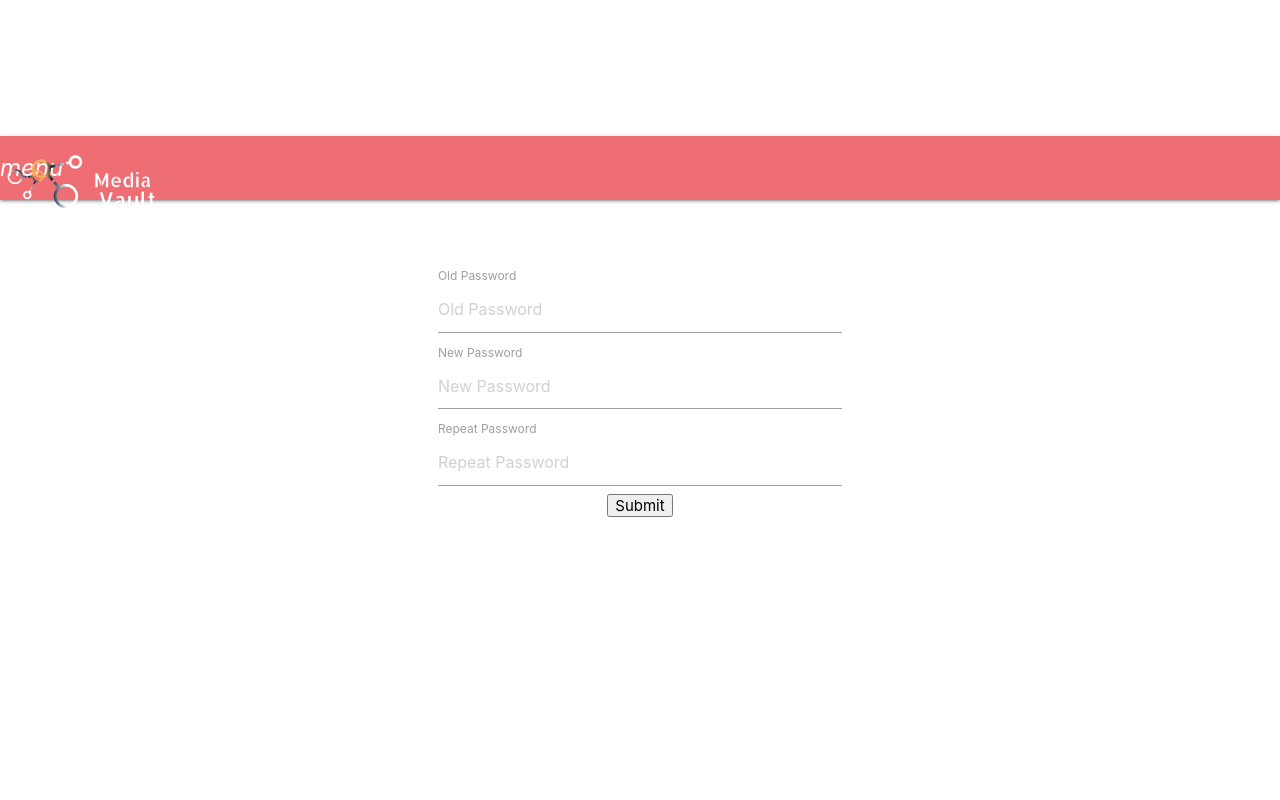
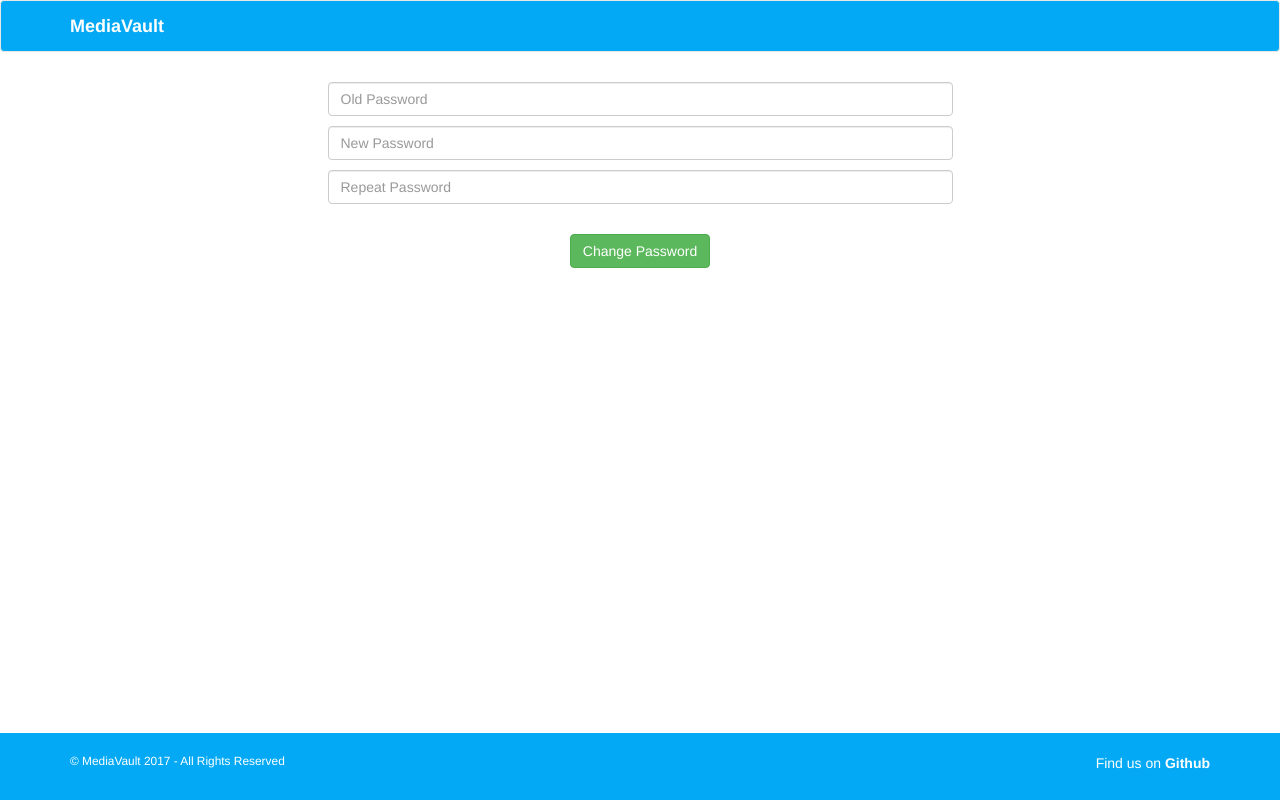
Before and after one commit to iiitv/mediavault, a Django app: template mediavault/web/templates/change-password.html in a window 1280 px wide. Run offline with Django 3.2, Linux system fonts and the light colour scheme; the template is opened without the code that fills it, so the values that code supplies are empty; some libraries are stand-ins or nearby versions.

Commit message:
Improved change password page

```diff
--- a/mediavault/web/templates/change-password.html
+++ b/mediavault/web/templates/change-password.html
@@ -1,98 +1,26 @@
-<!DOCTYPE html>
-<html lang="en">
-<head>
-    <meta charset="UTF-8">
-    <title>MediaVault | Change Password</title>
-    <link rel="stylesheet" href="/static/css/materialize.css" type="text/css" media="all">
-    <link rel="stylesheet" href="/static/css/home.css" type="text/css" media="all">
-
-</head>
-<body>
-<div class="header">
-    <center>
-        <h1 style="display: inline-block; color:white;vertical-align: middle;">MediaVault - Change Password</h1>
-    </center>
+{% extends "base.html" %}
+    {% block main_body %}
+        {% for error in errors %}
+            <div class="text-center">
+                <span class="alert alert-danger">{{ error }}</span>
             </div>
-
-
-<ul id="dropdown1" class="dropdown-content">
-    <li><a href="/shared-items">Manage Files</a></li>
-    <li><a class="dropdown-button" href="/master/user" data-activates="dropdown4">Manage Users<i
-            class="material-icons right"></i></a></li>
-
-    <ul id="dropdown4" class="dropdown-content">
-        <li><a href="//master/user/add">Add User</a></li>
-        <li><a href="/master/user/modify">Modify User</a></li>
-        <li><a href="/master/user/reset">Reset Password</a></li>
-    </ul>
-</ul>
-
-<ul id="dropdown2" class="dropdown-content">
-    <li><a href="/change-password">Change Password</a></li>
-    <li><a href="/logout">Logout</a></li>
-</ul>
-
-<ul id="dropdown3" class="dropdown-content">
-    <li><a href="/online">Online Media</a></li>
-</ul>
-
-
-<nav>
-    <div class="nav-wrapper">
-        <a href="#!" class="brand-logo"><img src="/static/images/logo2.png"
-                                             style="display:inline-block;vertical-align: middle;"></a>
-        <a href="#" data-activates="mobile-demo" class="button-collapse"><i class="material-icons">menu</i></a>
-        <ul class="side-nav" id="mobile-demo">
-            <li><a href="/">Home</a></li>
-            <li><a href="/explore">Explore</a></li>
-            <li><a href="/suggestions">Suggestions</a></li>
-            <li><a class="dropdown-button" href="#!" data-activates="dropdown1">Master Access<i
-                    class="material-icons right"></i></a></li>
-            <li><a class="dropdown-button" href="#!" data-activates="dropdown2">Account<i
-                    class="material-icons right"></i></a></li>
-            <li><a class="dropdown-button" href="#!" data-activates="dropdown3">More<i class="material-icons right"></i></a>
-            </li>
-        </ul>
-        <ul class="right hide-on-med-and-down">
-            <li><a href="/#!">Home</a></li>
-            <li><a href="/explore">Explore</a></li>
-            <li><a href="/suggestions">Suggestions</a></li>
-            <li><a class="dropdown-button" href="#!" data-activates="dropdown1">Master Access<i
-                    class="material-icons right"></i></a></li>
-            <li><a class="dropdown-button" href="#!" data-activates="dropdown2">Account<i
-                    class="material-icons right"></i></a></li>
-            <li><a class="dropdown-button" href="#!" data-activates="dropdown3">More<i class="material-icons right"></i></a>
-            </li>
-        </ul>
-    </div>
-</nav>
-{% for error in errors %}
-    {{ error }}
         {% endfor %}
         {% for message in messages %}
-    {{ message }}
+            <div class="text-center">
+                <span class="alert alert-info">{{ message }}</span>
+            </div>
         {% endfor %}
         <form method="post" style="margin-top: 30px;">
             {% csrf_token %}
             <div class="row">
-        <div class="col offset-s2 s8 offset-m4 m4 offset-l4 l4">
-            <label for="password">Old Password</label>
-            <input id="password" type="password" name="old" placeholder="Old Password" required="required"
-                   class="validate">
-            <label for="new">New Password</label>
-            <input id="new" type="password" name="new" placeholder="New Password" required="required" class="validate">
-            <label for="repeat">Repeat Password</label>
-            <input id="repeat" type="password" name="repeat" placeholder="Repeat Password" required="required"
-                   class="validate">
-            <div class="center">
-                <input type="submit" name="change">
+                <div class="col-xs-12 col-sm-12 col-md-offset-2 col-md-8 col-lg-offset-3 col-lg-6">
+                    <input type="password" name="old" placeholder="Old Password" required="required" class="form-control">
+                    <input type="password" name="new" placeholder="New Password" required="required" class="form-control">
+                    <input type="password" name="repeat" placeholder="Repeat Password" required="required" class="form-control">
+                    <div class="text-center">
+                        <input type="submit" name="change" class="btn btn-success" value="Change Password">
                     </div>
                 </div>
                 </div>
         </form>
-<script src="/static/js/jquery-2.1.4.js"></script>
-<script src="/static/js/materialize.js"></script>
-<script src="/static/js/script.js"></script>
-
-</body>
-</html>
+    {% endblock %}
--- a/mediavault/web/views.py
+++ b/mediavault/web/views.py
@@ -473,8 +473,8 @@
             errors.append('Please provide old password')
     return render(request, 'change-password.html',
                   {'errors': errors, 'messages': messages,
-                   'number_of_errors': len(errors),
-                   'number_of_messages': len(messages), 'current_user': user})
+                   'number_of_errors': len(errors), 'title': 'Change Password',
+                   'number_of_messages': len(messages), 'user': user})
 
 
 def reset_password(request):
```
Lines whose indentation alone changed are shown as unchanged.
